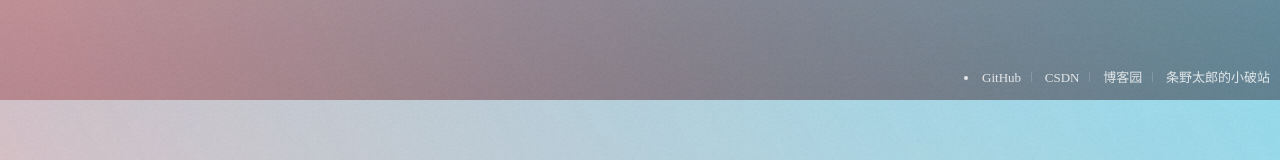
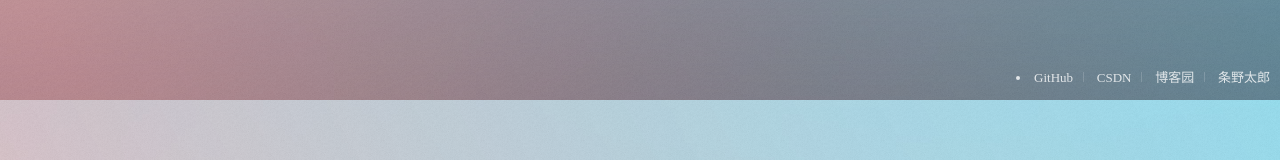
Before and after one commit to owenxuan/owenxuan.github.io, a plain HTML site: page index.html in a window 1280 px wide. Shown: the part 700-860 px from the top of the page. Drawn offline with nearby package versions, Linux system fonts and the light colour scheme.

Commit message:
Update index.html

```diff
--- a/index.html
+++ b/index.html
@@ -38,26 +38,6 @@
 						<li>
 							<a href="http://owenxuan.com:3000" target="_blank"><img class="shake" src="img/png/Gitea.png" /><strong>Gitea</strong></a>
 						</li>
-						<!-- <li>
-							<a href="#" target="_blank"><img class="shake" src="img/png/Downloads.png" /><strong>下载</strong></a>
-						</li>
-
-						<li>
-							<a href="#" target="_blank"><img class="shake" src="img/png/Settings.png" /><strong>设置</strong></a>
-						</li>
-						<li>
-							<a href="#" target="_blank"><img class="shake" src="img/png/Transmission.png" /><strong>BT</strong></a>
-						</li>
-
-						<li>
-							<a href="#" target="_blank"><img class="shake" src="img/png/FontExplorer-X.png" /><strong>管理文件</strong></a>
-						</li>
-						  <li>
-							<a href="#" target="_blank"><img class="shake" src="img/png/Podcats.png" /><strong>管理路由器</strong></a>
-						</li>
-						<li>
-							<a href="#" target="_blank"><img class="shake" src="img/png/FaceTime.png" /><strong>监控系统</strong></a>
-						</li>  -->
 					</ul>
 				</div>
 				<div style="clear: both;"></div>
@@ -71,7 +51,7 @@
 						<a href="https://github.com/owenxuan" target="_blank">GitHub</a>&nbsp;&nbsp;&nbsp;<span class="footer-link-separator"></span>&nbsp;&nbsp;&nbsp;
 						<a href="https://blog.csdn.net/qq_21541967" target="_blank">CSDN</a>&nbsp;&nbsp;&nbsp;<span class="footer-link-separator"></span>&nbsp;&nbsp;&nbsp;
 						<a href="https://www.cnblogs.com/owenxuan/" target="_blank">博客园</a>&nbsp;&nbsp;&nbsp;<span class="footer-link-separator"></span>&nbsp;&nbsp;&nbsp;
-						<span class="copyright">条野太郎的小破站</span>
+						<span class="copyright">条野太郎</span>
 						</div>
 				</div>
 			</div>
```
